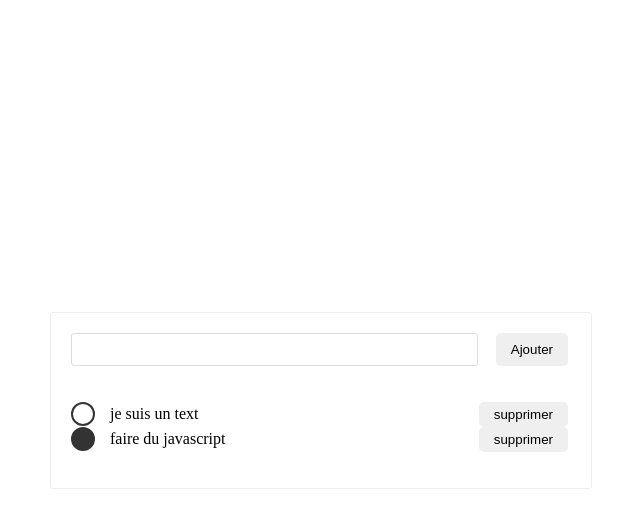
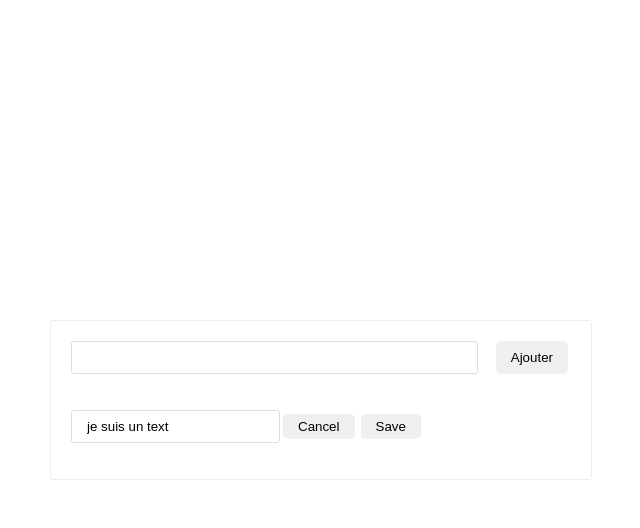
Before and after one commit to soufien3100/todoList-js, a website built with webpack: page src/index.html in a window 1280 px wide. Both pictures are taken after a click on the button "supprimer". Shown: the whole page, without its empty margins (319-959 px from the left). Built offline with nearby package versions, Linux system fonts and the light colour scheme.

Commit message:
second commit

```diff
--- a/src/index.js
+++ b/src/index.js
@@ -1,32 +1,124 @@
 import "./style.css";
 
 const ul = document.querySelector('ul');
+const form = document.querySelector('form');
+const input = document.querySelector('input');
 
 const todos = [{
         text: 'je suis un text ',
-        done: false
+        done: false,
+        editMode: true
     },
     {
         text: 'faire du javascript',
-        done: true
+        done: true,
+        editMode: false
     }
 ];
 
-const displayTodos = () => {
+/**** recuperer la valeur de l'input  */
+
+form.addEventListener('submit', (e) => {
+    e.preventDefault();
+    const value = input.value;
+    input.value = "";
+    addTodo(value);
+});
+
+/***** affichage */
+
+const displayTodo = () => {
     const todosNode = todos.map((todo, index) => {
-        return createElementTodo(todo, index);
+        if (todo.editMode) {
+            return createTodoEditElement(todo, index);
+        } else {
+            return createTodoElement(todo, index);
+        }
     });
     ul.innerHTML = '';
     ul.append(...todosNode);
+};
 
-};
-const createElementTodo = (todo, index) => {
+/***creer un element */
+
+const createTodoElement = (todo, index) => {
     const li = document.createElement('li');
+    const buttonDelete = document.createElement("button");
+    buttonDelete.innerHTML = "supprimer";
+    const buttonEdit = document.createElement('button');
+    buttonEdit.innerHTML = 'Edit';
+    buttonDelete.addEventListener('click', event => {
+        event.stopPropagation();
+        deleteTodo(index);
+
+    });
+    buttonEdit.addEventListener('click', event => {
+        event.stopPropagation();
+        toggleEditMode(index);
+    })
     li.innerHTML = `
             <span class="todo ${todo.done ? 'done' :''} "></span>
             <p>${todo.text}</p>
-            <button>supprimer</button>
         `;
+
+    li.addEventListener('click', event => {
+        toggleTodo(index);
+    });
+    li.append(buttonEdit, buttonDelete);
     return li;
 };
-displayTodos();
+
+/**** ajouter un objet dans le todos */
+
+function addTodo(text) {
+    todos.push({
+        text,
+        done: false
+    });
+    displayTodo();
+}
+
+/**** supprimer un element par l'index  */
+
+const deleteTodo = index => {
+    todos.splice(index, 1);
+    displayTodo();
+};
+
+/***** modifier le status de todo */
+
+const toggleTodo = (index) => {
+    todos[index].done = !todos[index].done;
+    displayTodo();
+};
+const toggleEditMode = index => {
+    todos[index].editMode = !todos[index].editMode;
+    displayTodo();
+}
+const createTodoEditElement = (todo, index) => {
+    const li = document.createElement("li");
+    const input = document.createElement("input");
+    input.type = "text";
+    input.value = todo.text;
+    const buttonSave = document.createElement("button");
+    buttonSave.innerHTML = "Save";
+    const buttonCancel = document.createElement("button");
+    buttonCancel.innerHTML = "Cancel";
+    buttonCancel.addEventListener("click", event => {
+        event.stopPropagation();
+        toggleEditMode(index);
+    });
+    buttonSave.addEventListener("click", event => {
+        editTodo(index, input);
+    });
+    li.append(input, buttonCancel, buttonSave);
+    return li;
+};
+
+const editTodo = (index, input) => {
+    todos[index].text = input.value;
+    todos[index].editMode = false;
+    displayTodo();
+};
+
+displayTodo();
--- a/src/style.css
+++ b/src/style.css
@@ -34,6 +34,7 @@ button {
     border-radius: 5px;
     cursor: pointer;
     margin: 0 3px;
+    outline: 0;
 }
 
 input {
```
